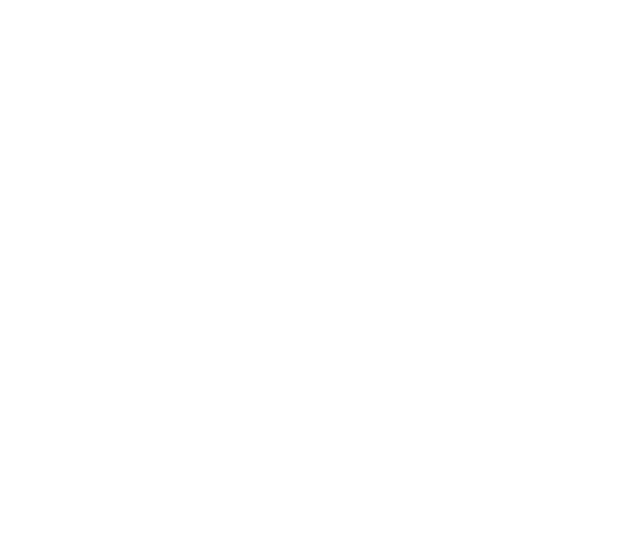
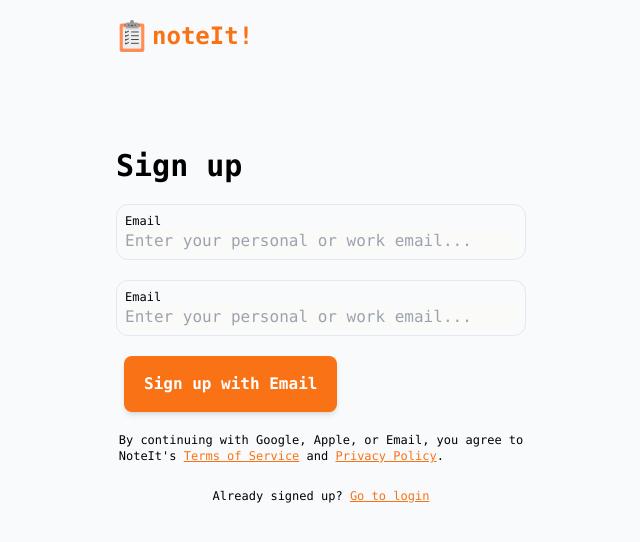
Before and after one commit to Ale-Math/Note-It-fe, a React (Vite) app: page /signup in a window 1280 px wide. Before the commit this address had no page. Shown: the top 542 px of the page, without its empty margins (32-672 px from the left). Built offline with nearby package versions, Linux system fonts and the light colour scheme.

Commit message:
added signin page

```diff
--- a/src/App.tsx
+++ b/src/App.tsx
@@ -2,6 +2,7 @@
 import { BrowserRouter, Routes, Route } from "react-router-dom";
 import { Landing } from "./Pages/Landing";
 import { Loader } from "./Pages/Loader";
+import { SignUp } from "./Pages/SignUp";
 
 function App() {
   return (
@@ -9,6 +10,7 @@
       <Routes>
         <Route path="/" element={<Landing />} />
         <Route path="/loader" element={<Loader />} />
+        <Route path="/signup" element={<SignUp />} />
         {/* <Route path="/dashboard" element={<Dashboard />} /> */}
       </Routes>
     </BrowserRouter>
--- a/src/Components/Icons/Spinner.tsx
+++ b/src/Components/Icons/Spinner.tsx
@@ -4,7 +4,7 @@
       <div role="status">
         <svg
           aria-hidden="true"
-          className="inline w-6 h-6 text-gray-200 animate-spin dark:text-orange-200 fill-orange-600"
+          className="inline w-6 h-6 text-orange-200 animate-spin dark:text-orange-200 fill-orange-600"
           viewBox="0 0 100 101"
           fill="none"
           xmlns="http://www.w3.org/2000/svg"
@@ -18,7 +18,6 @@
             fill="currentFill"
           />
         </svg>
-        <span className="sr-only">Loading...</span>
       </div>
     </div>
   );
--- a/src/Components/LandingComponents/Header.tsx
+++ b/src/Components/LandingComponents/Header.tsx
@@ -2,11 +2,8 @@
 import { Logo } from "../Icons/Logo";
 import { Button } from "../UI/Button";
 
-function loader() {
+export function Header() {
   const navigate = useNavigate();
-  navigate("/loader");
-}
-export function Header() {
   return (
     <div className="flex justify-between p-5 items-center w-screen sticky top-0 bg-stone-50 mb-24 z-30">
       <a href="/">
@@ -17,7 +14,7 @@
           variant="secondary"
           size="lg"
           text="Pricing"
-          onClick={loader}
+          onClick={() => {}}
         ></Button>
         |
         <Button
@@ -30,7 +27,9 @@
           variant="primary"
           size="lg"
           text="Start for free"
-          onClick={loader}
+          onClick={() => {
+            navigate("/loader");
+          }}
         ></Button>
       </div>
     </div>
--- /dev/null
+++ b/src/Components/UI/InfoCard.tsx
@@ -0,0 +1,15 @@
+export function InfoCard() {
+  return (
+    <div className="border border-solid rounded-xl w-5/6 h-14 p-2">
+      <div className="text-xs">
+        <p>Email</p>
+      </div>
+      <div className="">
+        <input
+          className="w-full bg-stone-50 focus:border-none"
+          placeholder="Enter your personal or work email..."
+        ></input>
+      </div>
+    </div>
+  );
+}
--- a/src/Pages/Landing.tsx
+++ b/src/Pages/Landing.tsx
@@ -55,21 +55,23 @@
           </div>
         </div>
       </div>
-      <div className="flex justify-center bg-[url(/bg-image.avif)] my-10">
-        <div className=" flex justify-around p-20 text-xl/9 italic font-serif w-5/6 items-center">
-          <div className=" flex-col flex items-center space-y-10">
+      <div className="flex justify-center bg-[url(/bg-image.avif)] my-10 items-center">
+        <div className=" flex justify-between p-20 text-xl/9 italic font-serif w-5/6 items-center">
+          <div className=" flex-col flex items-center justify-center space-y-14 pt-3">
             <h1>
-              “Simple, straightforward,<br></br> and super powerful”
+              “Simple, straightforward,<br></br>{" "}
+              &nbsp;&nbsp;&nbsp;&nbsp;&nbsp;and super powerful”
             </h1>
             <img src="/verge.png" className="w-15 h-5"></img>
           </div>
-          <div className="flex-col flex items-center space-y-10 border-gray-400 border-y-0 border-x-2 px-12">
+          <div className="flex-col flex items-center space-y-10 border-gray-400 border-y-0 border-x-2 px-12 pt-5">
             <h1>
-              “The best to-do list app <br></br> on the market”
+              “The best to-do list app <br></br>&nbsp;&nbsp;&nbsp;&nbsp;&nbsp;
+              &nbsp; on the market”
             </h1>
             <img src="/pcmag.png" className="w-15 h-10"></img>
           </div>
-          <div className="flex-col flex items-center space-y-10">
+          <div className="flex-col flex items-center space-y-14">
             <h1>“Nothing short of stellar”</h1>
             <img src="/techradar.png" className="w-15 h-5"></img>
           </div>
--- a/src/Pages/Loader.tsx
+++ b/src/Pages/Loader.tsx
@@ -2,9 +2,9 @@
 
 export function Loader() {
   return (
-    <div className="w-screen h-screen flex justify-center items-center">
+    <div className="w-screen h-screen flex justify-center items-center bg-stone-50">
       <div>
-        <img className="max-w-20 max-h-20 pb-5" src="\Noteit.png" />
+        <img className="max-w-24 max-h-24 pb-5" src="\Noteit.png" />
         <Spinner></Spinner>
       </div>
     </div>
--- /dev/null
+++ b/src/Pages/SignUp.tsx
@@ -0,0 +1,38 @@
+import { Logo } from "../Components/Icons/Logo";
+import { Button } from "../Components/UI/Button";
+import { InfoCard } from "../Components/UI/InfoCard";
+
+export function SignUp() {
+  return (
+    <div className="w-screen h-screen bg-slate-50 flex justify-center font-mono">
+      <div className="w-4/5 p-5 space-y-24">
+        <Logo></Logo>
+        <div className="w-full">
+          <div className="w-1/2 space-y-5">
+            <p className="text-3xl font-bold">Sign up</p>
+            <InfoCard></InfoCard>
+            <InfoCard></InfoCard>
+            <Button
+              variant="primary"
+              text="Sign up with Email"
+              onClick={() => {}}
+              size="xl"
+            ></Button>
+            <div className="space-y-6 flex-col flex items-center w-5/6">
+              <p className="text-xs">
+                By continuing with Google, Apple, or Email, you agree to
+                <br></br> NoteIt's{" "}
+                <a className="underline text-orange-500">Terms of Service</a>{" "}
+                and <a className="underline text-orange-500">Privacy Policy</a>.
+              </p>
+              <p className="text-xs">
+                Already signed up?{" "}
+                <a className="underline text-orange-500">Go to login</a>
+              </p>
+            </div>
+          </div>
+        </div>
+      </div>
+    </div>
+  );
+}
```
